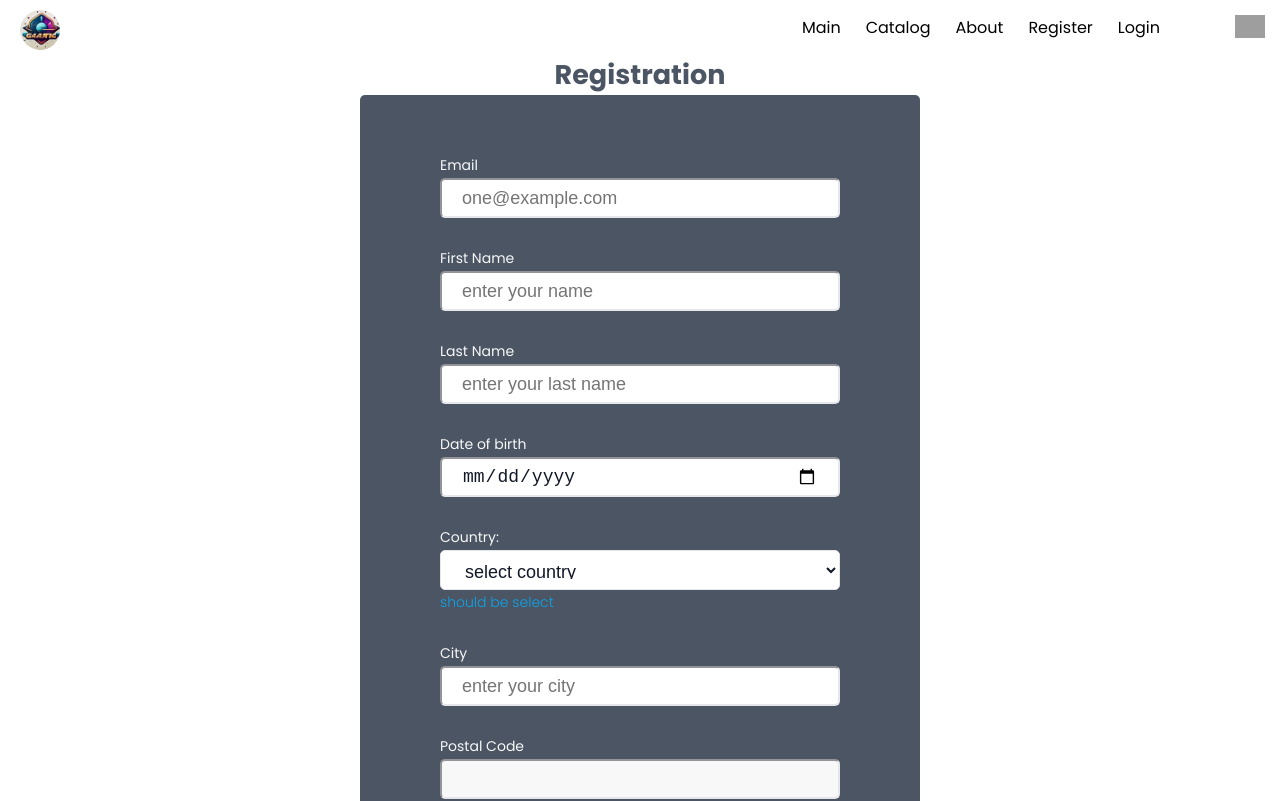
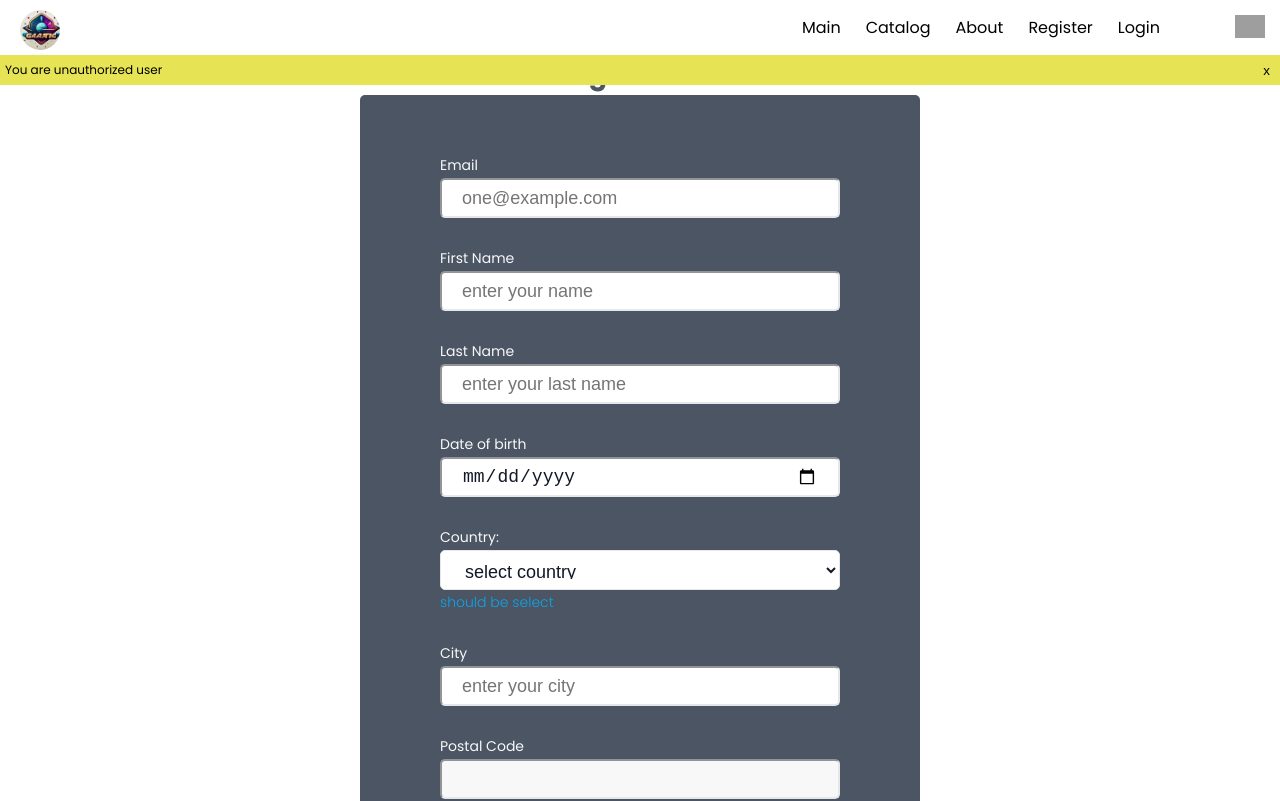
Before and after one commit to peregreenus/DEVS-eCommerce-App, a React app: page /signup in a window 1280 px wide. Shown: the top 801 px of the page. Built offline with nearby package versions, Linux system fonts and the light colour scheme; grey boxes are pictures that could not be loaded.

Commit message:
feat: add message for unautorized users

```diff
--- a/src/App.tsx
+++ b/src/App.tsx
@@ -1,6 +1,6 @@
 import React from 'react';
 import { BrowserRouter, Route, Routes } from 'react-router-dom';
-import Main from './view/pages/main';
+import Main from './view/pages/Main/main';
 import Signup from './view/pages/Signup/signup';
 import Notfound from './view/pages/NotFound/not-found';
 
--- /dev/null
+++ b/src/view/components/common/header/NologinMessage.tsx
@@ -0,0 +1,23 @@
+import React, { useState } from 'react';
+
+function NologinMessage() {
+  const [hidden, setHidden] = useState(false);
+  function hideMessage() {
+    setHidden(true);
+  }
+
+  return (
+    <div className={`no-login-message ${hidden ? 'hide' : ''}`}>
+      {!hidden && (
+        <>
+          <div className="text">You are unauthorized user</div>
+          <button className="close" type="button" onClick={hideMessage}>
+            x
+          </button>
+        </>
+      )}
+    </div>
+  );
+}
+
+export default NologinMessage;
--- a/src/view/components/common/header/header.css
+++ b/src/view/components/common/header/header.css
@@ -22,3 +22,36 @@
   width: 5rem;
   height: 5rem;
 }
+
+.no-login-message {
+  position: absolute;
+  padding: 0.5rem;
+  display: flex;
+  width: 100%;
+  height: 3rem;
+  background-color: #e6e354;
+  align-items: center;
+  transition: 0.4s all ease-in;
+
+  .text {
+    font-size: 1.2rem;
+    text-align: center;
+  }
+
+  .close {
+    background-color: #e6e354;
+    border: none;
+    position: absolute;
+    right: 1rem;
+    cursor: pointer;
+  }
+
+  .close:hover {
+    font-weight: 600;
+  }
+}
+
+.hide {
+  padding: 0;
+  height: 0;
+}
--- a/src/view/components/common/header/header.tsx
+++ b/src/view/components/common/header/header.tsx
@@ -2,9 +2,11 @@ import React from 'react';
 import { Link } from 'react-router-dom';
 import Navbar from '../navbar/navbar';
 import './header.css';
+import NologinMessage from './NologinMessage';
 
 function Header() {
   return (
+    <>
       <header className="header">
         <Link className="logo" to="/main">
           {' '}
@@ -12,6 +14,8 @@ function Header() {
         <div>{}</div>
         <Navbar />
       </header>
+      <NologinMessage />
+    </>
   );
 }
 
```
Lines whose indentation alone changed are shown as unchanged.
